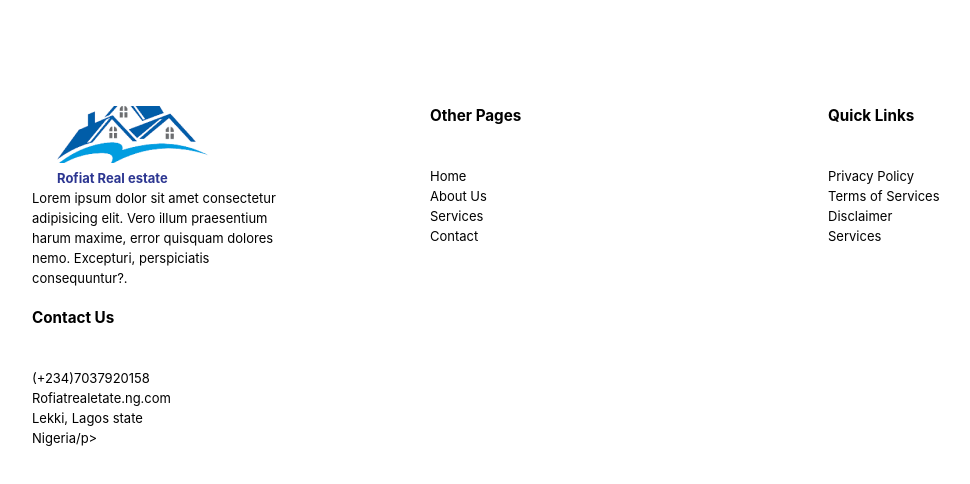
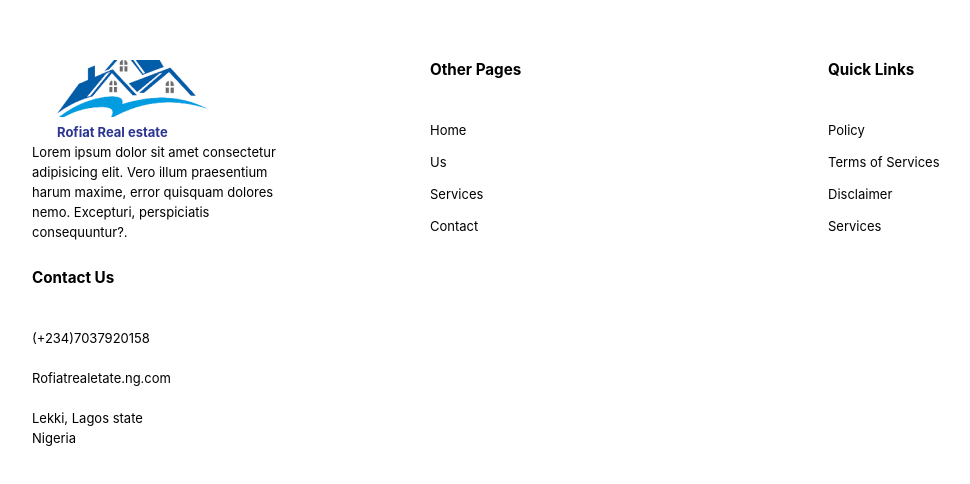
Before and after one commit to 8thGear-Training/Real-Estate, a plain HTML site: page index.html in a window 1280 px wide. Shown: the part 312-796 px from the top of the page, without its empty margins (74-1044 px from the left). Drawn offline with Linux system fonts and the light colour scheme.

Commit message:
Restylying footer again

```diff
--- a/index.html
+++ b/index.html
@@ -23,24 +23,30 @@
              </div>
              <div class="col">
                  <h3>Other Pages</h3>
-                 <p>Home</p>
-                 <p>About Us</p>
-                 <p>Services</p>
-                 <p>Contact</p>
-             </div>
+                 <ul>
+                    <li><a>Home</a></li>
+                    <li><a>Us</a> </li>
+                    <li><a>Services</a></li>
+                    <li><a>Contact</a></li>
+                 </ul>
+
+            </div>
              <div class="col">
                 <h3>Quick Links</h3>
-                <p>Privacy Policy</p>
-                <p>Terms of Services</p>
-                <p>Disclaimer</p>
-                <p>Services</p>
+                <ul>
+                    <li><a>Policy</a></li>
+                    <li><a>Terms of Services</a></li>
+                    <li><a>Disclaimer </a></li>
+                    <li><a>Services</a></li>
+                </ul>
+
              </div>
              <div class="col">
                 <h3>Contact Us</h3>
                 <p>(+234)7037920158</p>
-                <p>Rofiatrealetate.ng.com</p>
+                <p class="Email-ID">Rofiatrealetate.ng.com</p>
                 <p>Lekki, Lagos state</p>
-                <p>Nigeria/p>
+                <p>Nigeria</p>
              </div>
          </div>
      </div>
--- a/style.css
+++ b/style.css
@@ -43,3 +43,15 @@ footer{
     margin-bottom: 40px;
     position: relative;
 }
+.Email-ID{
+    width: fit-content;
+    border-bottom: 1px, solid black;
+    margin: 20px 0;
+}
+ul li {
+    list-style: none;
+    margin-bottom: 12px;
+}
+ul li a {
+    text-decoration: none;
+}
```
